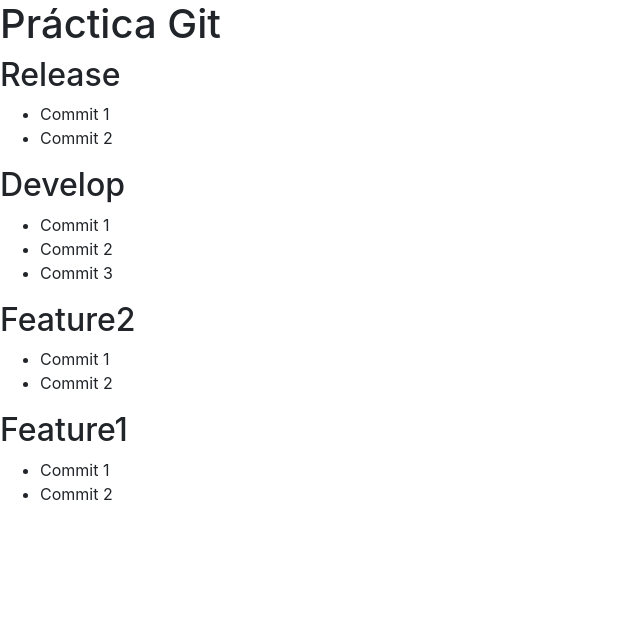
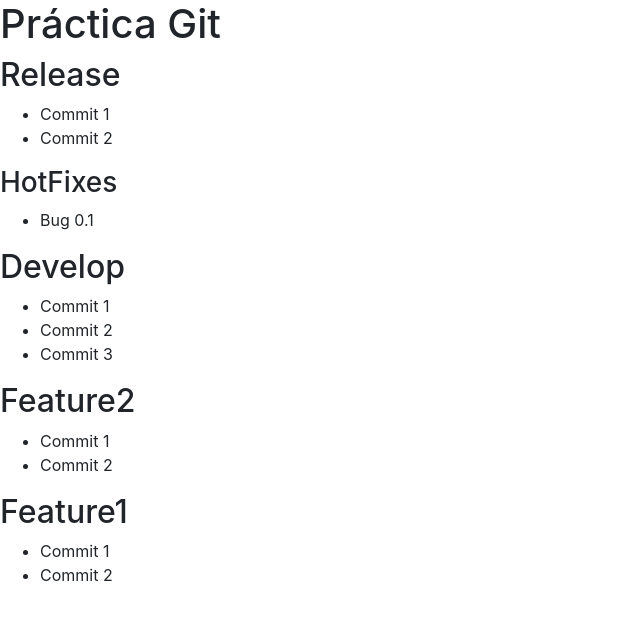
Before and after one commit to plizano-jccm/prueba, a plain HTML site: page index.html in a window 1280 px wide. Shown: the whole page, without its empty margins (0-640 px from the left). Drawn offline with nearby package versions, Linux system fonts and the light colour scheme.

Commit message:
Bug 0.1 Cherry-pick

```diff
--- a/index.html
+++ b/index.html
@@ -16,6 +16,11 @@
     <ul>
       <li>Commit 1</li>
       <li>Commit 2</li>
+    </ul>
+
+    <h3>HotFixes</h3>
+    <ul>
+      <li>Bug 0.1</li>
     </ul>
 
     <h2>Develop</h2>
```
